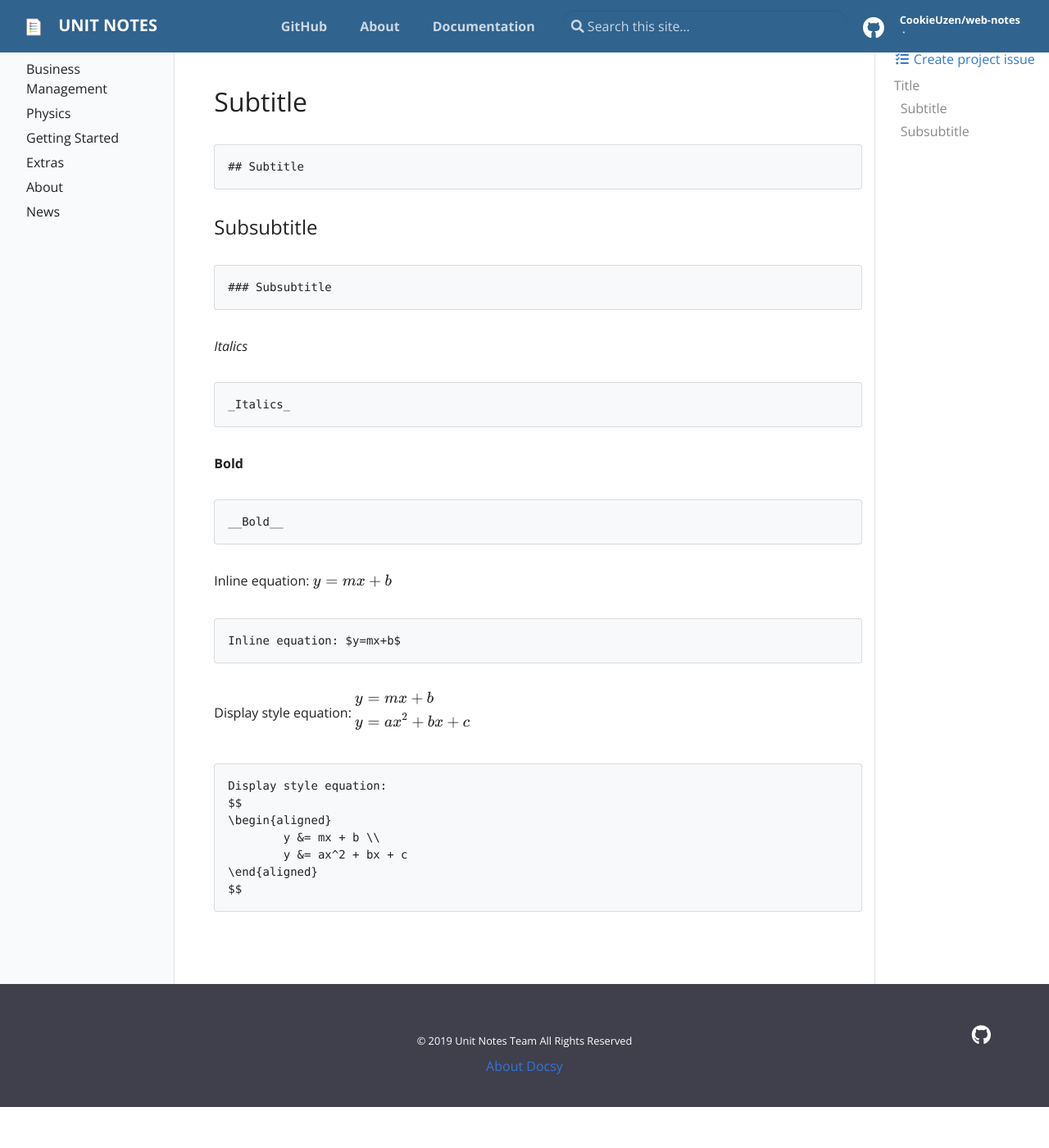
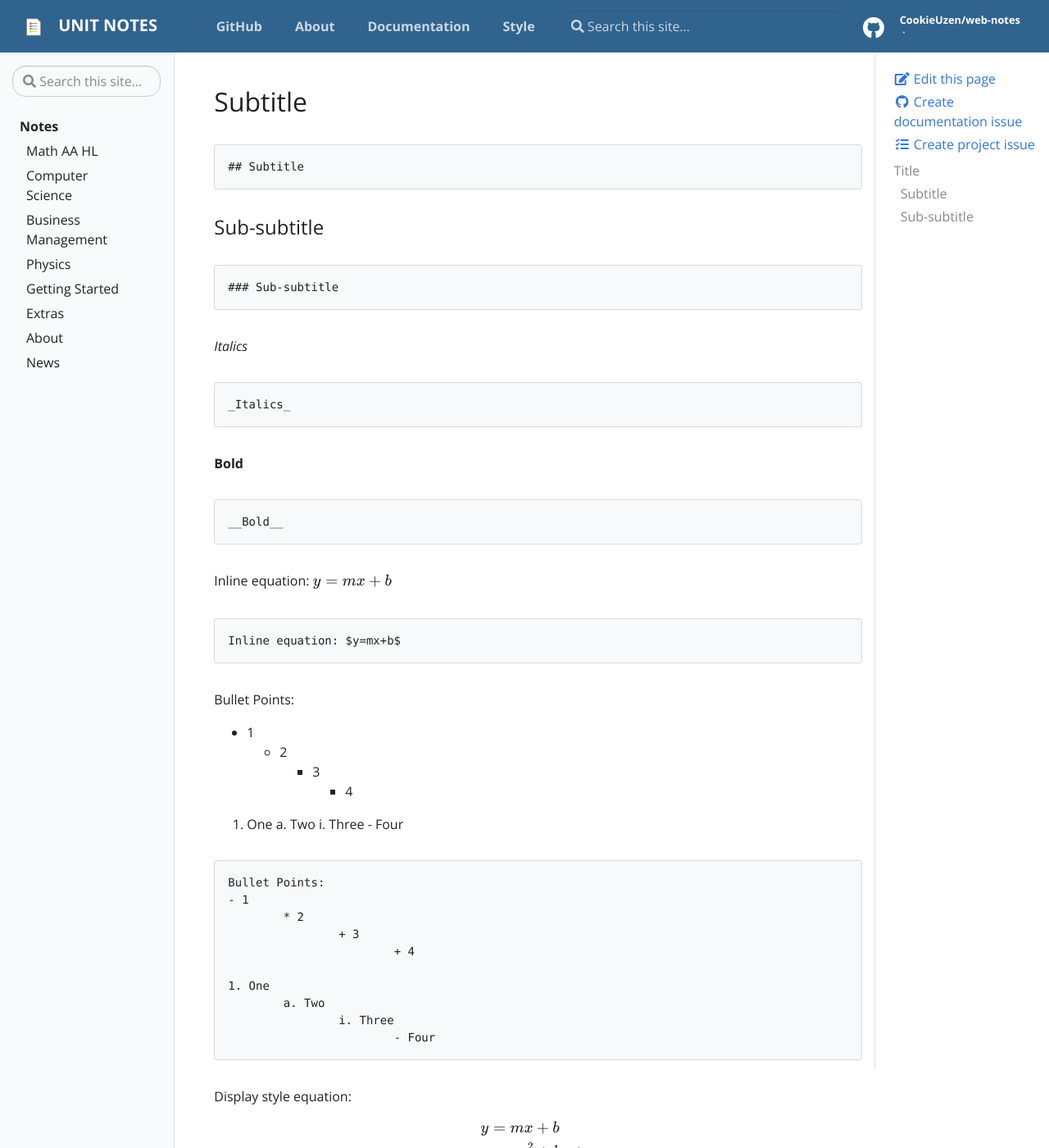
Before and after one commit to CookieUzen/web-notes, a Jekyll site: the page built from pages/style.md, in a window 1280 px wide and 1400 px high, scrolled down 213 px. Shown: the whole window at 82% size. Built offline with Jekyll 4.4.1, drawn with Linux system fonts in a browser that asks for light colours; nearby versions of some CDN libraries; comment, search, counter and statistics services are not loaded; before the commit the page ends 1563 px from its top, so only the background shows below that.

Commit message:
markdown style change

````diff
--- a/_data/navigation.yml
+++ b/_data/navigation.yml
@@ -2,3 +2,5 @@
   url: about
 - title: Documentation
   url: docs
+- title: Style
+  url: style
--- a/pages/style.md
+++ b/pages/style.md
@@ -14,9 +14,9 @@ permalink: /style/
 ## Subtitle
 ```
 
-### Subsubtitle
+### Sub-subtitle
 ```
-### Subsubtitle
+### Sub-subtitle
 ```
 
 _Italics_
@@ -34,7 +34,32 @@ Inline equation: $y=mx+b$
 Inline equation: $y=mx+b$
 ```
 
+Bullet Points:
+- 1
+	* 2
+		+ 3
+			+ 4
+
+1. One
+	a. Two
+		i. Three
+			- Four
+
+```
+Bullet Points:
+- 1
+	* 2
+		+ 3
+			+ 4
+
+1. One
+	a. Two
+		i. Three
+			- Four
+```
+
 Display style equation:
+
 $$
 \begin{aligned}
 	y &= mx + b \\
@@ -44,6 +69,7 @@ $$
 
 ```
 Display style equation:
+
 $$
 \begin{aligned}
 	y &= mx + b \\
````
